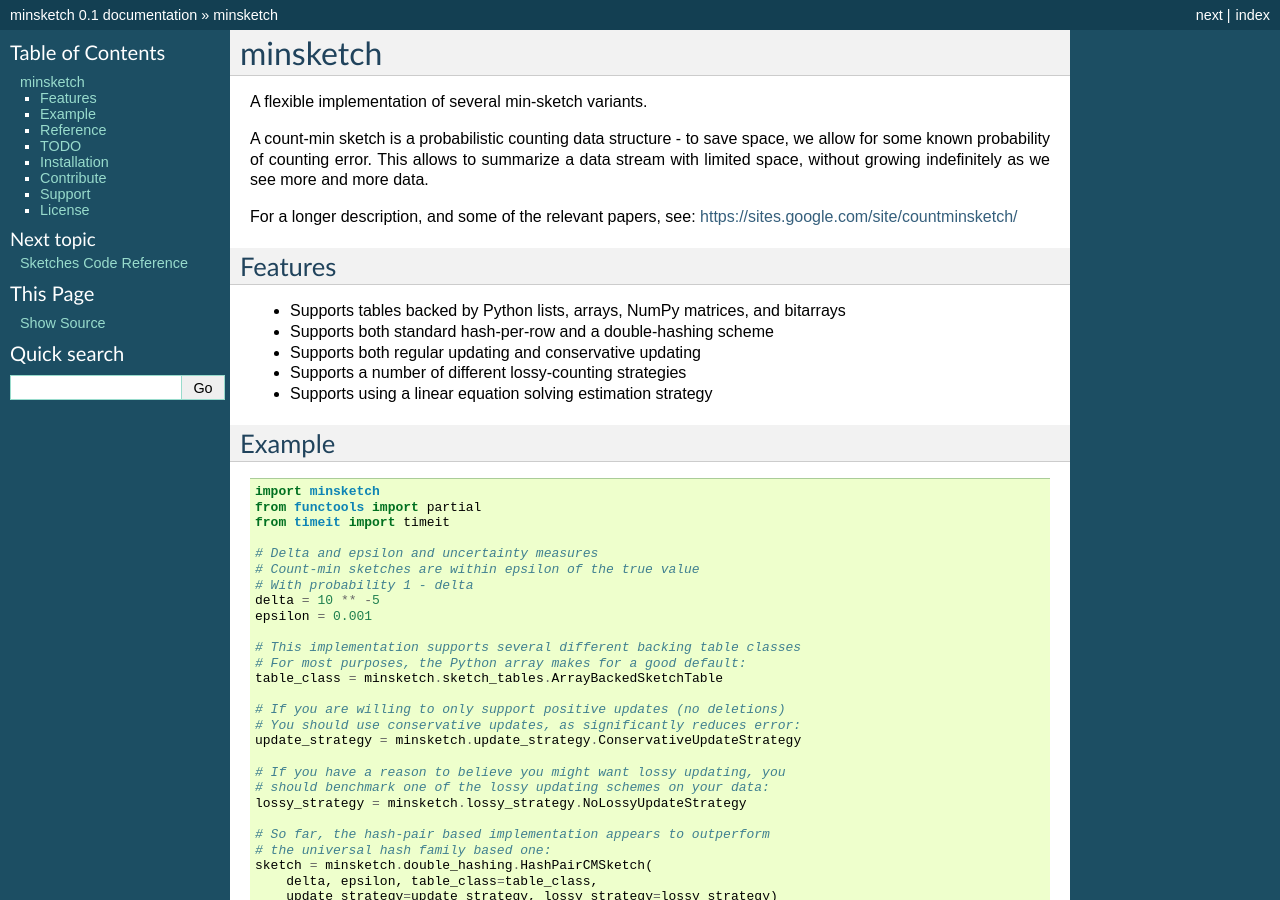
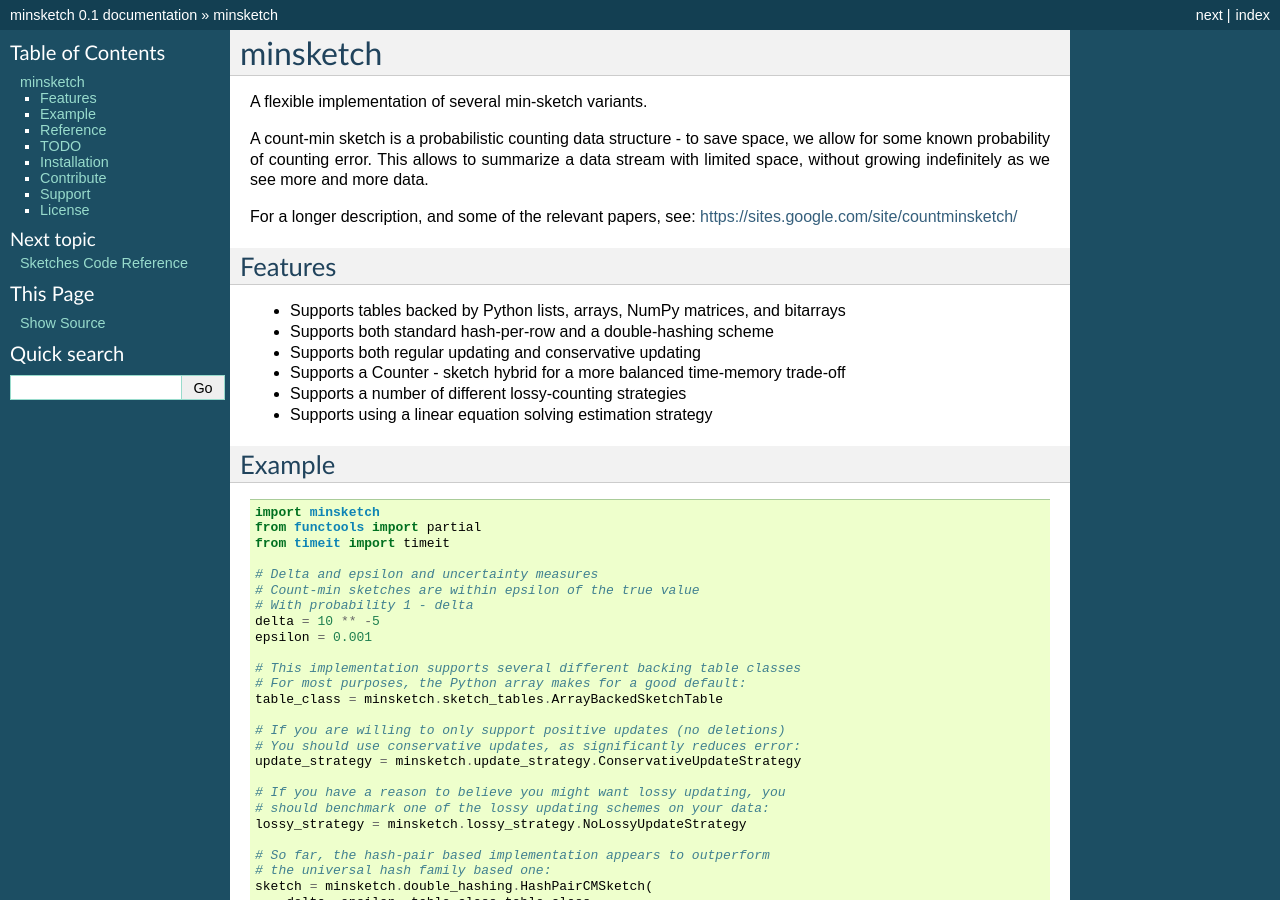
Before and after one commit to guydav/minsketch, a Sphinx documentation site: the page built from docs/index.rst, in a window 1280 px wide and 900 px high. Built offline with Sphinx 7.4.7, drawn with Linux system fonts in a browser that asks for light colours.

Commit message:
Added hybrid to doc

```diff
--- a/docs/index.rst
+++ b/docs/index.rst
@@ -17,6 +17,7 @@
 - Supports tables backed by Python lists, arrays, NumPy matrices, and bitarrays
 - Supports both standard hash-per-row and a double-hashing scheme
 - Supports both regular updating and conservative updating
+- Supports a Counter - sketch hybrid for a more balanced time-memory trade-off
 - Supports a number of different lossy-counting strategies
 - Supports using a linear equation solving estimation strategy
 
```
